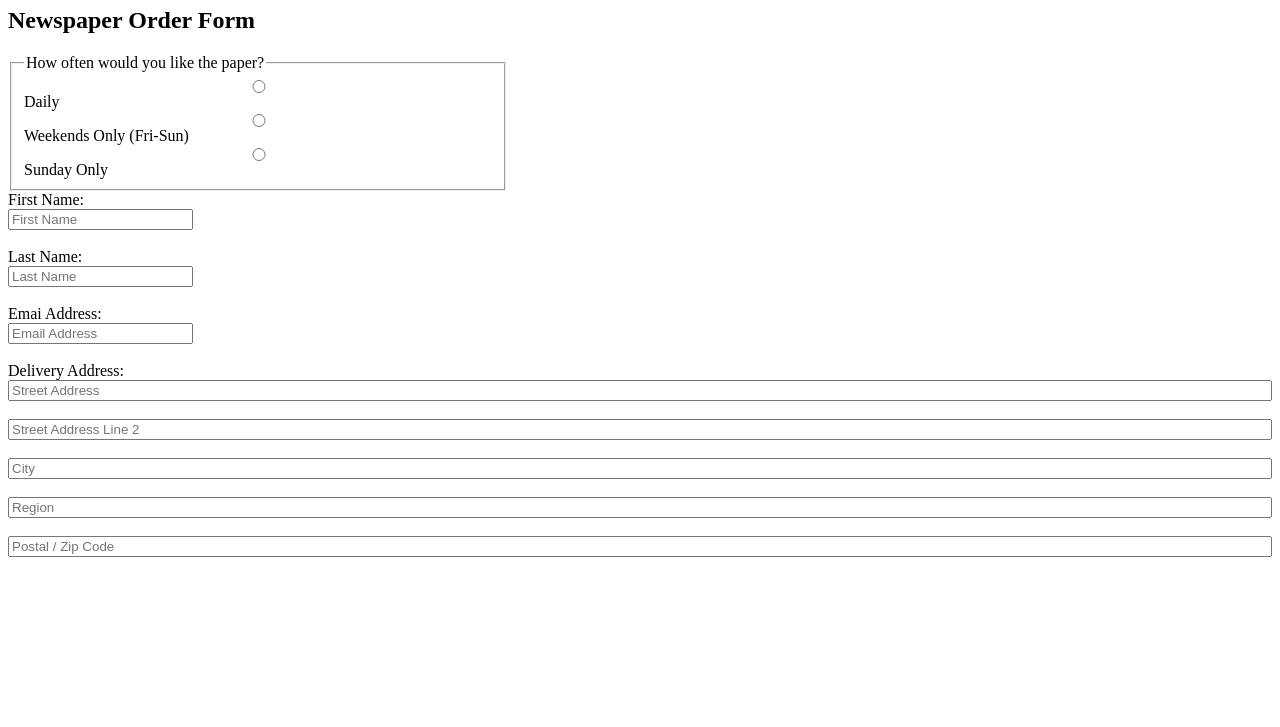
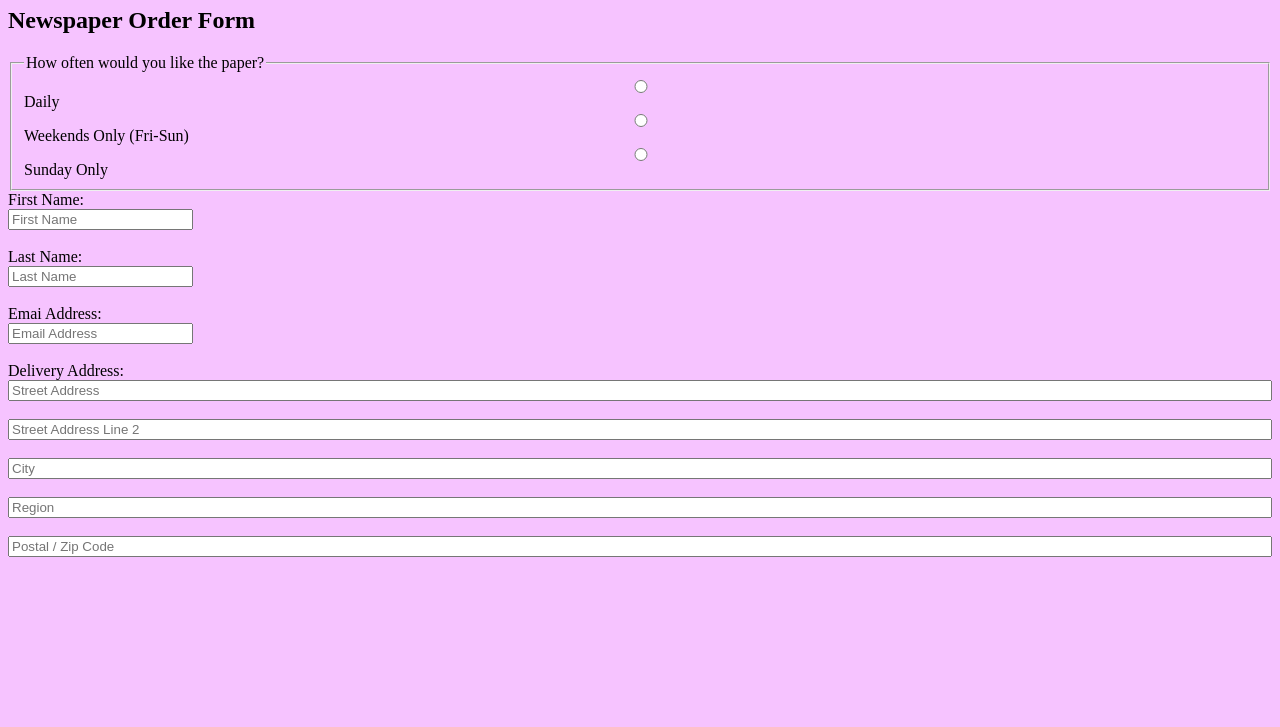
Before and after one commit to dylanfox44/framework-challenge, a plain HTML site: page index.html in a window 1280 px wide. Shown: the part 73-800 px from the top of the page. Drawn offline with Linux system fonts and the light colour scheme.

Commit message:
background color

```diff
--- a/screen.css
+++ b/screen.css
@@ -5,6 +5,7 @@ a.active {
 
 body {
     font-family: Helvitca, sans sans-serif;
+    background-color: #F6C3FF
 }
 
 label,input {
@@ -12,6 +13,8 @@ label,input {
     flex-direction:column;
 }
 
+/*
 .selection-box {
     width: 500px;
 }
+    */
```
